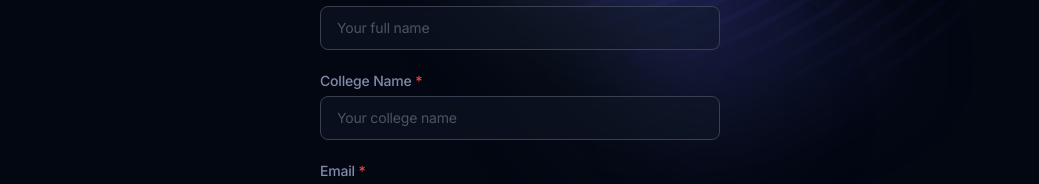
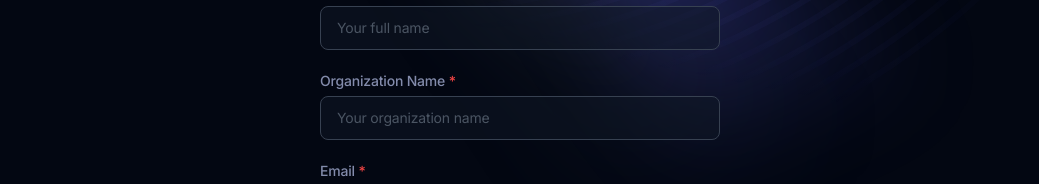
Before and after one commit to iashokk/NodSync, a Next.js app: page /signup in a window 1280 px wide. Shown: the part 268-452 px from the top of the page, without its empty margins (120-1159 px from the left). Built offline with nearby package versions, Linux system fonts and the light colour scheme; no server answers; the database is empty.

Commit message:
sign up change

```diff
--- a/app/(auth)/signup/page.tsx
+++ b/app/(auth)/signup/page.tsx
@@ -10,7 +10,7 @@ import Link from 'next/link';
 export default function SignUp() {
   const [formData, setFormData] = useState({
     name: '',
-    college: '',
+    organization: '',
     email: '',
     password: '',
   });
@@ -46,7 +46,7 @@ export default function SignUp() {
         setSuccessMessage('User registered successfully!');
         setFormData({
           name: '',
-          college: '',
+          organization: '',
           email: '',
           password: '',
         }); // Clear form data
@@ -88,16 +88,16 @@ export default function SignUp() {
                 />
               </div>
               <div>
-                <label className="mb-1 block text-sm font-medium text-indigo-200/65" htmlFor="college">
-                  College Name <span className="text-red-500">*</span>
+                <label className="mb-1 block text-sm font-medium text-indigo-200/65" htmlFor="organization">
+                  Organization Name <span className="text-red-500">*</span>
                 </label>
                 <input
-                  id="college"
-                  name="college"
+                  id="organization"
+                  name="organization"
                   type="text"
                   className="form-input w-full"
-                  placeholder="Your college name"
-                  value={formData.college}
+                  placeholder="Your organization name"
+                  value={formData.organization}
                   onChange={handleInputChange}
                   required
                 />
--- a/app/api/models/User.ts
+++ b/app/api/models/User.ts
@@ -6,7 +6,7 @@ const UserSchema = new mongoose.Schema({
     type: String,
     required: true,
   },
-  college: {
+  organization: {
     type: String,
     required: true,
   },
--- a/app/api/sign-up/route.ts
+++ b/app/api/sign-up/route.ts
@@ -6,7 +6,7 @@ import bcrypt from 'bcryptjs';
 export async function POST(req: Request) {
   try {
     // Parse the request body
-    const { name, college, email, password } = await req.json();
+    const { name, organization, email, password } = await req.json();
 
     // Connect to MongoDB
     await connect();
@@ -26,7 +26,7 @@ export async function POST(req: Request) {
     // Create a new user
     const newUser = new User({
       name,
-      college,
+      organization,
       email,
       password: hashedPassword,
     });
```
Also changed, not shown: (auth)/signup/page.tsx (+4 -4 lines).
